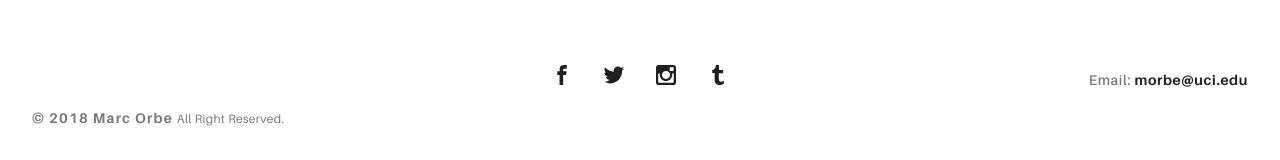
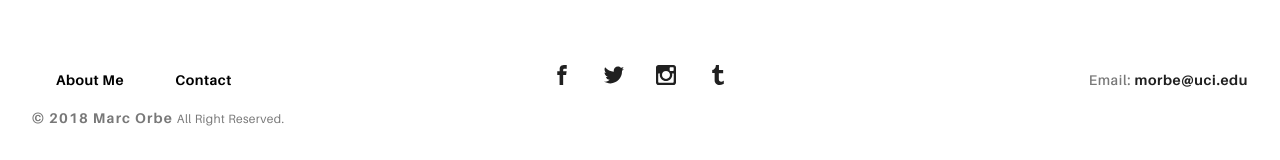
Before and after one commit to morbe/morbe.github.io, a plain HTML site: page about-me.html in a window 1280 px wide. Shown: the part 1096-1256 px from the top of the page. Drawn offline with Linux system fonts and the light colour scheme.

Commit message:
bottom-rk

```diff
--- a/about-me.html
+++ b/about-me.html
@@ -63,9 +63,9 @@
       <div class="ae-grid ae-grid--collapse">
         <div class="ae-grid__item item-lg-4 au-xs-ta-center au-lg-ta-left">
           <ul class="rk-menu rk-footer-menu">
-            <li class="rk-menu__item"><a href="about-me.html" class="rk-menu__link">About Me</a>
+            <li class="bottom-rk-menu__item"><a href="about-me.html" class="rk-menu__link">About Me</a>
             </li>
-            <li class="rk-menu__item"><a href="contact.html" class="rk-menu__link">Contact</a>
+            <li class="bottom-rk-menu__item"><a href="contact.html" class="rk-menu__link">Contact</a>
             </li>
           </ul>
           <p class="rk-footer__text rk-footer__copy "> <span class="ae-u-bold">© </span><span class="ae-u-bolder">2018 Marc Orbe </span>All Right Reserved.</p>
```
Also changed, not shown: 1 other file.
